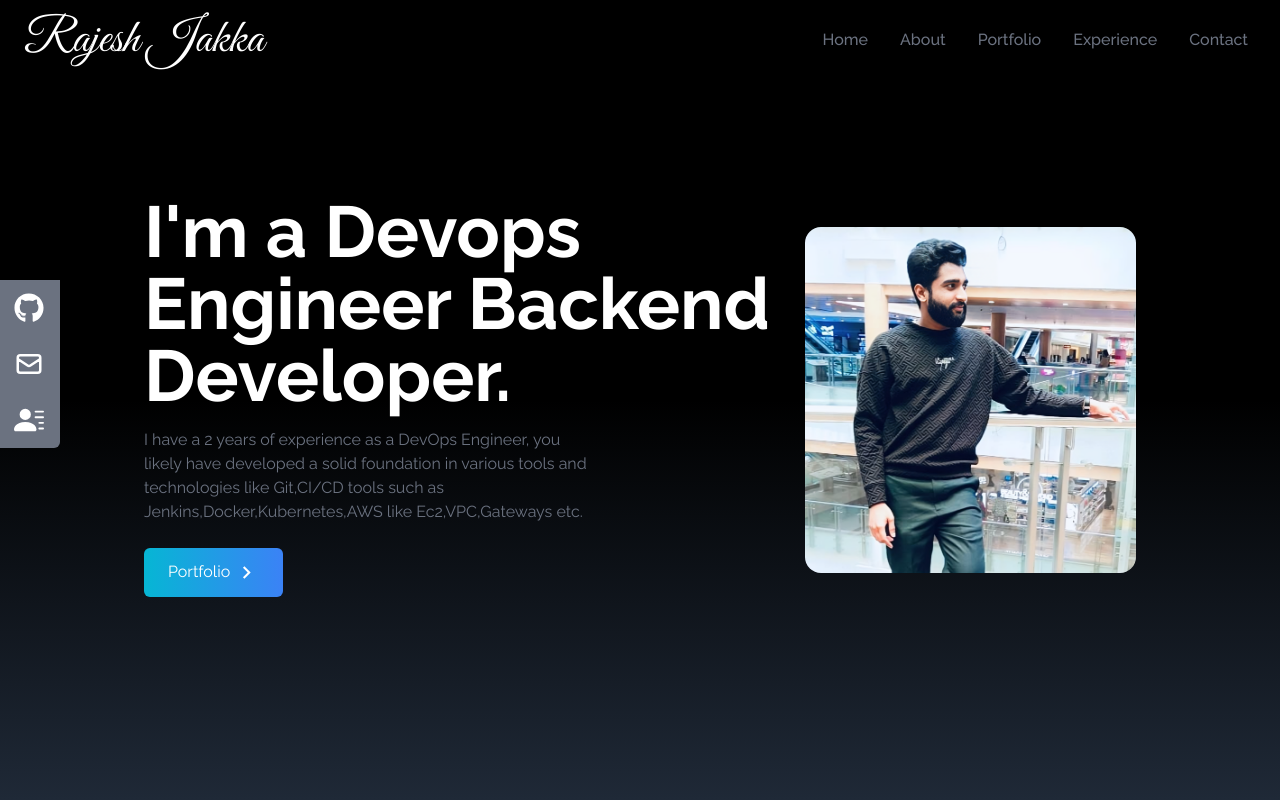
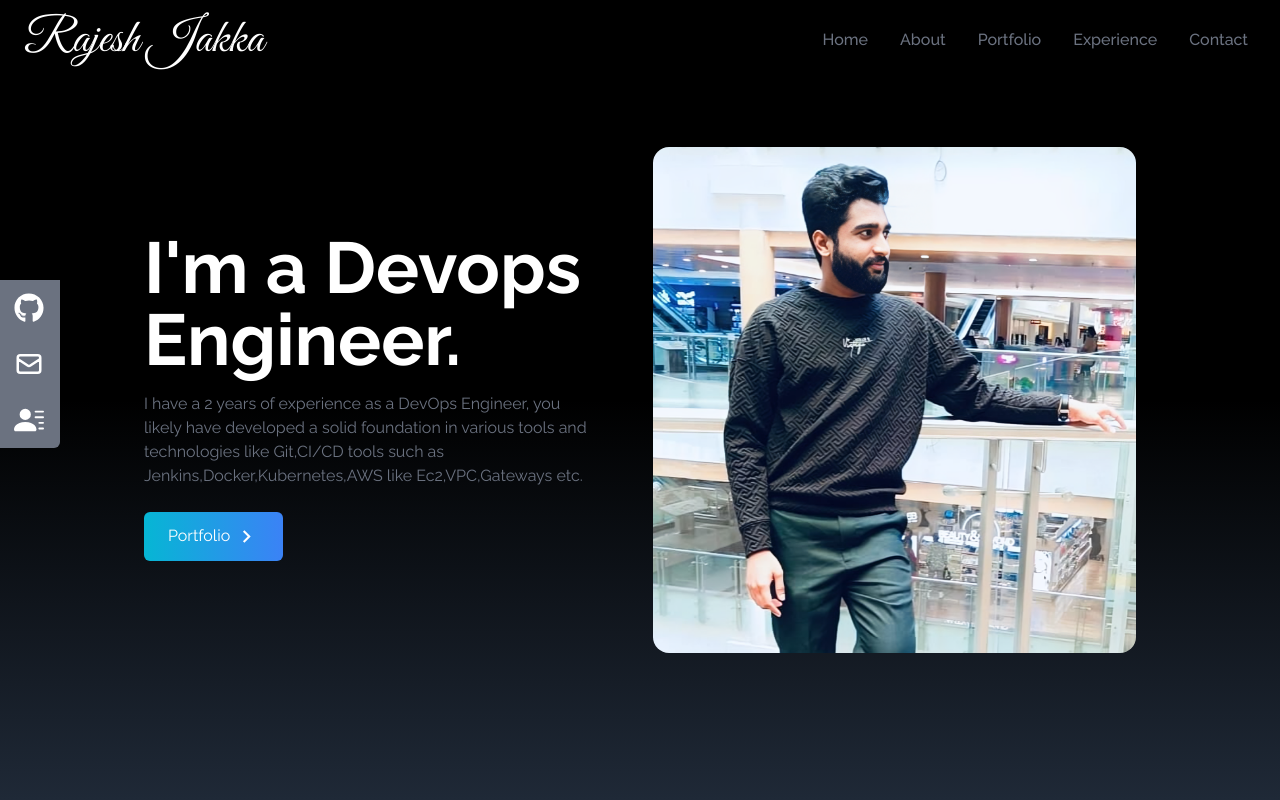
Before and after one commit to RajeshJakka4/rajesh-react-portfolio, a React (Create React App) app: page / in a window 1280 px wide. Shown: the top 800 px of the page. Built offline with nearby package versions, Linux system fonts and the light colour scheme.

Commit message:
code is done

```diff
--- a/src/components/Home.jsx
+++ b/src/components/Home.jsx
@@ -13,8 +13,7 @@ const Home = () => {
       <div className="max-w-screen-lg mx-auto flex flex-col items-center justify-center h-full px-4 md:flex-row">
         <div className="flex flex-col justify-center h-full">
           <h2 className="text-4xl sm:text-7xl font-bold text-white">
-            I'm a Devops Engineer
-            Backend Developer.
+            I'm a Devops Engineer.
           </h2>
           <p className="text-gray-500 py-4 max-w-md">
             I have a 2 years of experience as a DevOps Engineer,
```
